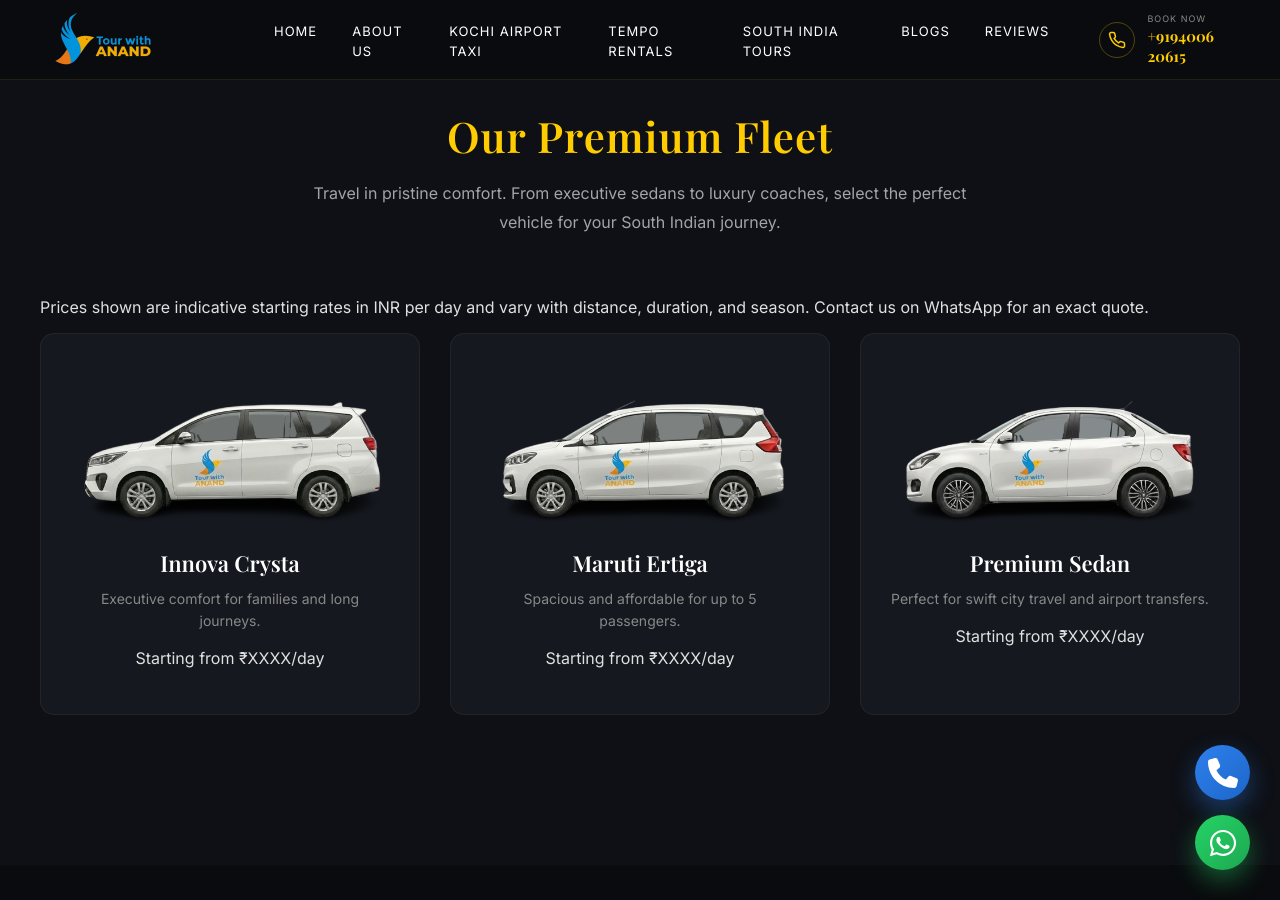
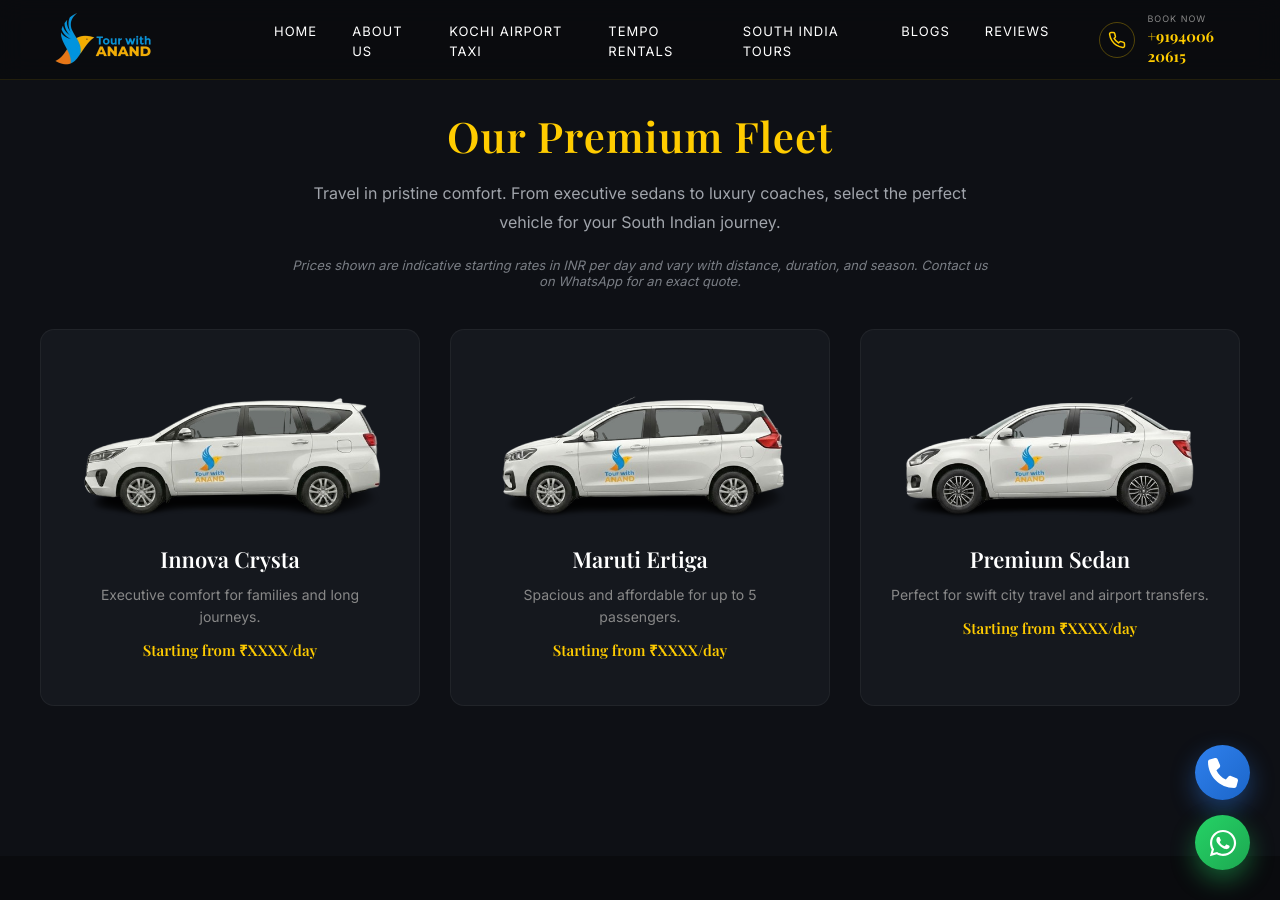
Before and after one commit to tourwithanand/tourwithanand-com, a Jekyll site: the page built from index.md, in a window 1280 px wide and 900 px high, scrolled down 912 px. Built offline with Jekyll 4.4.1, drawn with Linux system fonts in a browser that asks for light colours.

Commit message:
Add styling for price-tag and section-note

```diff
--- a/_layouts/default.html
+++ b/_layouts/default.html
@@ -309,6 +309,8 @@
 .fleet-card:hover .img-box img { transform: scale(1.5); }
 .fleet-card h3 { color: #fff; font-size: 22px; margin: 0 0 10px; font-family: 'Playfair Display', serif; }
 .fleet-card span { font-size: 14px; color: #888; line-height: 1.6; }
+  .price-tag { margin-top: 12px; font-size: 15px; font-weight: 600; color: #ffcc00; font-family: 'Playfair Display', serif; }
+  .section-note { max-width: 700px; margin: -40px auto 40px; color: #7a7e85; font-size: 13px; text-align: center; font-style: italic; }
 
 /* --- PICTURE TAGS FOR RESPONSIVE IMAGES --- */
 .unesco-image-wrapper picture, .destination-card picture { display: block; width: 100%; height: 100%; }
```
